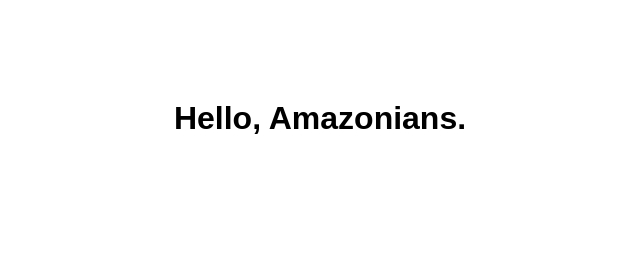
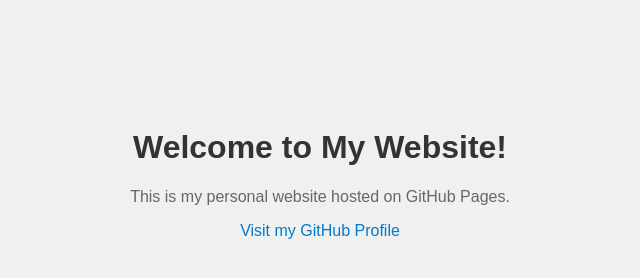
Before and after one commit to hushanaw9916/hushanaw9916.github.io, a plain HTML site: page index.html in a window 1280 px wide. Shown: the whole page, without its empty margins (320-960 px from the left). Drawn offline with Linux system fonts and the light colour scheme.

Commit message:
Update index.html

```diff
--- a/index.html
+++ b/index.html
@@ -1,10 +1,32 @@
 <!DOCTYPE html>
 <html>
 <head>
-  <title>Welcome to My Website</title>
+  <title>Welcome to My Portfolio</title>
+  <style>
+    body {
+      font-family: Arial, sans-serif;
+      background-color: #f0f0f0;
+      text-align: center;
+      padding-top: 100px;
+    }
+    h1 {
+      color: #333;
+    }
+    p {
+      color: #666;
+    }
+    a {
+      color: #007acc;
+      text-decoration: none;
+    }
+    a:hover {
+      text-decoration: underline;
+    }
+  </style>
 </head>
-<body style="font-family: Arial; text-align: center; margin-top: 100px;">
-  <h1>Hello, Amazonians.</h1>
-
+<body>
+  <h1>Welcome to My Website!</h1>
+  <p>This is my personal website hosted on GitHub Pages.</p>
+  <a href="https://github.com/hushanaw9916">Visit my GitHub Profile</a>
 </body>
 </html>
```
